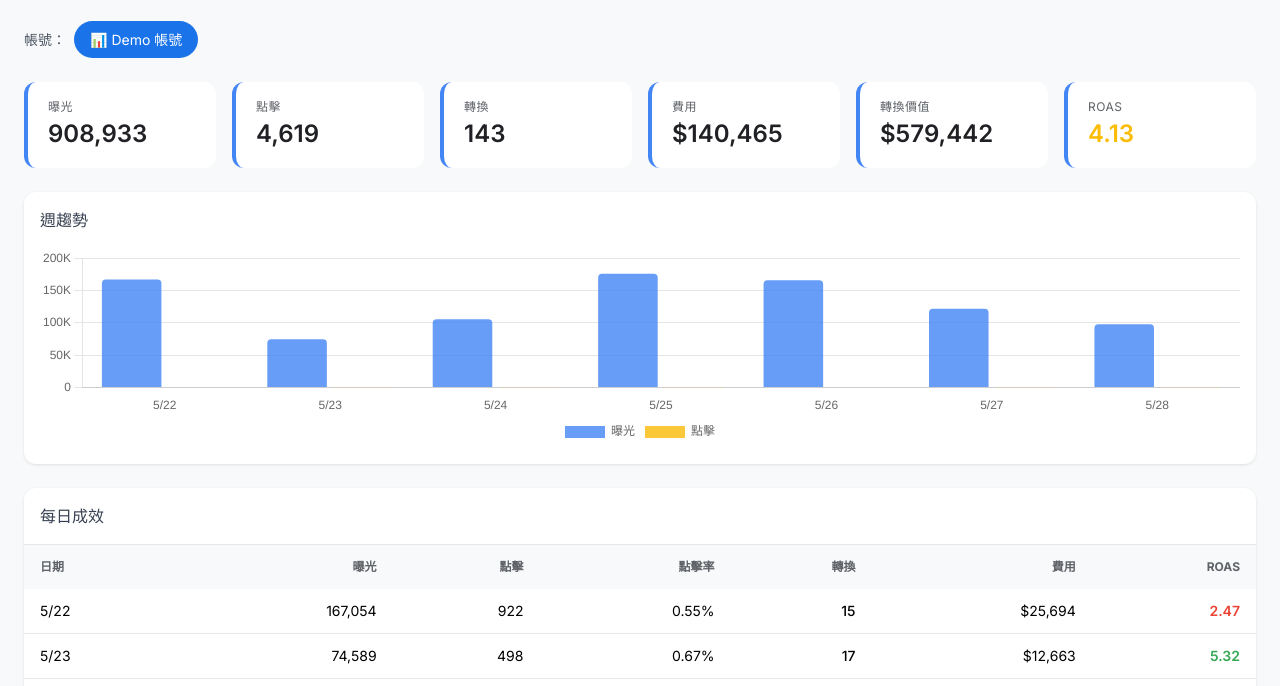
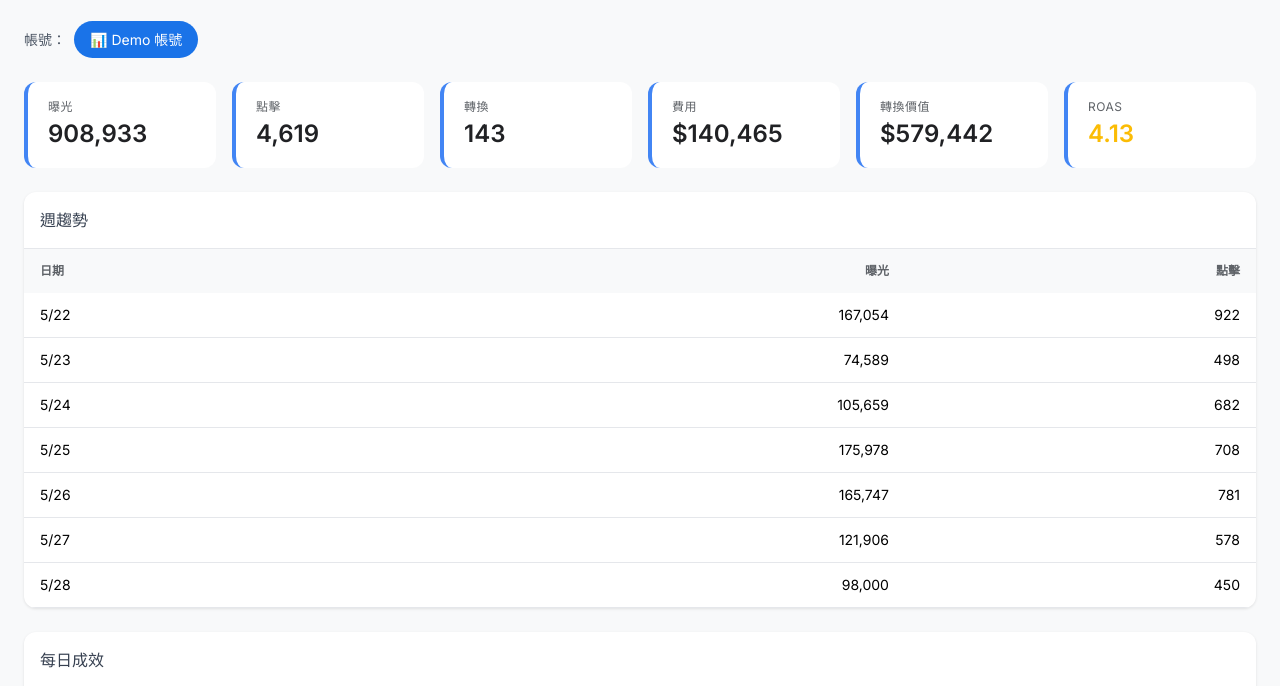
Before and after one commit to robertyeh-exming/meta-ads-dashboard, a plain HTML site: page report.html in a window 1280 px wide. Shown: the part 103-789 px from the top of the page. Drawn offline with nearby package versions, Linux system fonts and the light colour scheme.

Commit message:
feat: 週趨勢改成表格形式，顯示日期區間的曝光和點擊

```diff
--- a/report.html
+++ b/report.html
@@ -91,11 +91,22 @@
       </div>
     </div>
 
-    <!-- 週趨勢圖 -->
-    <div class="card p-4 mb-6">
-      <h3 class="font-medium text-gray-700 mb-4">週趨勢</h3>
-      <div class="chart-container">
-        <canvas id="trendChart"></canvas>
+    <!-- 週趨勢 -->
+    <div class="card mb-6 overflow-hidden">
+      <div class="p-4 border-b">
+        <h3 class="font-medium text-gray-700">週趨勢</h3>
+      </div>
+      <div class="overflow-x-auto">
+        <table class="w-full text-sm">
+          <thead>
+            <tr class="table-header">
+              <th class="px-4 py-3 text-left">日期</th>
+              <th class="px-4 py-3 text-right">曝光</th>
+              <th class="px-4 py-3 text-right">點擊</th>
+            </tr>
+          </thead>
+          <tbody id="trendTable"></tbody>
+        </table>
       </div>
     </div>
 
@@ -301,29 +312,17 @@
       `).join('');
     }
 
-    // ========== 更新圖表 ==========
-    function updateTrendChart() {
+    // ========== 更新週趨勢表格 ==========
+    function updateTrendTable() {
       const data = getFilteredData();
-      if (trendChart) trendChart.destroy();
-      trendChart = new Chart(document.getElementById('trendChart'), {
-        type: 'bar',
-        data: {
-          labels: data.map(d => d.label),
-          datasets: [
-            { label: '曝光', data: data.map(d => d.impressions), backgroundColor: 'rgba(66,133,244,0.8)', borderRadius: 4 },
-            { label: '點擊', data: data.map(d => d.clicks), backgroundColor: 'rgba(251,188,5,0.8)', borderRadius: 4 }
-          ]
-        },
-        options: {
-          responsive: true,
-          maintainAspectRatio: false,
-          plugins: { legend: { position: 'bottom' } },
-          scales: {
-            y: { beginAtZero: true, ticks: { callback: v => v>=1000 ? (v/1000)+'K' : v } },
-            x: { grid: { display: false } }
-          }
-        }
-      });
+      const tbody = document.getElementById('trendTable');
+      tbody.innerHTML = data.map(r => `
+        <tr class="table-row border-b">
+          <td class="px-4 py-3">${r.label}</td>
+          <td class="px-4 py-3 text-right">${fmt(r.impressions)}</td>
+          <td class="px-4 py-3 text-right">${fmt(r.clicks)}</td>
+        </tr>
+      `).join('');
     }
 
     // ========== 頁籤切換 ==========
@@ -337,8 +336,8 @@
     // ========== 刷新全部 ==========
     function refreshAll() {
       updateKPI();
+      updateTrendTable();
       updateDailyTable();
-      updateTrendChart();
     }
 
     // ========== 登出 ==========
@@ -354,10 +353,10 @@
     // ========== 初始化 ==========
     document.addEventListener('DOMContentLoaded', () => {
       updateKPI();
+      updateTrendTable();
       updateDailyTable();
       updateCampaignTable();
       updateCreativeTable();
-      updateTrendChart();
     });
   </script>
 </body>
```
